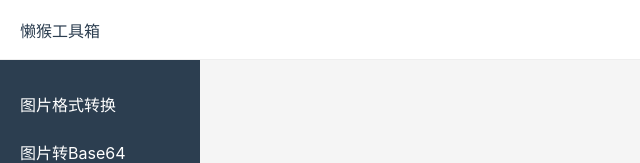
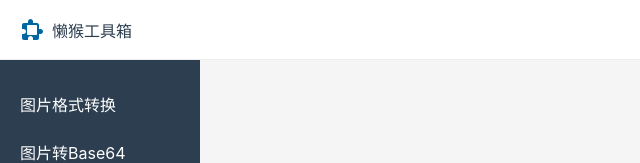
Before and after one commit to unclehking/lazymonkey-kit, a Vue app: page / in a window 1280 px wide. Shown: the top 163 px of the page, without its empty margins (0-640 px from the left). Built offline with nearby package versions, Linux system fonts and the light colour scheme.

Commit message:
生成一个与“工具箱”相关的svg图标logo，填充颜色为#0065a0，并插入到App.vue文件中，位于文本“懒猴工具箱”之前

```diff
--- a/src/App.vue
+++ b/src/App.vue
@@ -2,7 +2,22 @@
     <div class="app-container">
         <!-- 顶部状态栏 -->
         <header class="header">
-            <div class="logo">懒猴工具箱</div>
+            <div class="logo">
+                <svg
+                    class="logo-icon"
+                    viewBox="0 0 24 24"
+                    width="24"
+                    height="24"
+                    fill="#0065a0"
+                >
+                    <path d="M20.5,11H19V7c0-1.1-0.9-2-2-2h-4V3.5C13,2.12,11.88,1,10.5,1S8,2.12,8,3.5V5H4
+                        C2.9,5,2,5.9,2,7v4H3.5c1.38,0,2.5,1.12,2.5,2.5S4.88,16,3.5,16H2v4c0,1.1,0.9,2,2,2h4v-1.5
+                        c0-1.38,1.12-2.5,2.5-2.5s2.5,1.12,2.5,2.5V22h4c1.1,0,2-0.9,2-2v-4h1.5c1.38,0,2.5-1.12,2.5-2.5
+                        S21.88,11,20.5,11z M16,17H8c-0.55,0-1-0.45-1-1V8c0-0.55,0.45-1,1-1h8c0.55,0,1,0.45,1,1v8
+                        C17,16.55,16.55,17,16,17z"/>
+                </svg>
+                懒猴工具箱
+            </div>
         </header>
 
         <div class="main-content">
@@ -84,4 +99,16 @@
     padding: 20px;
     background-color: #f5f5f5;
 }
+
+.logo {
+    display: flex;
+    align-items: center;
+    gap: 8px;
+    font-weight: 500;
+}
+
+.logo-icon {
+    display: inline-block;
+    vertical-align: middle;
+}
 </style>
```
Also changed, not shown: 1 other file (tests, documents, lock files or other folders).
